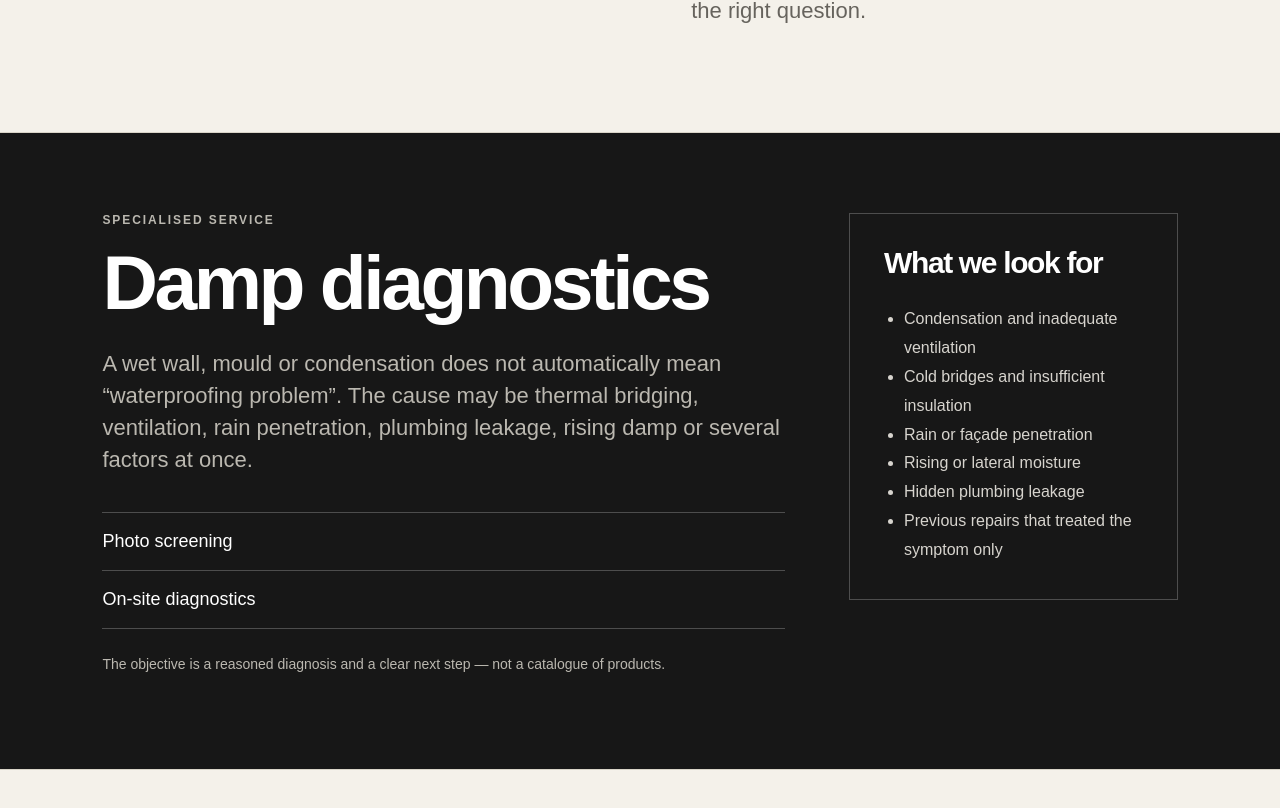
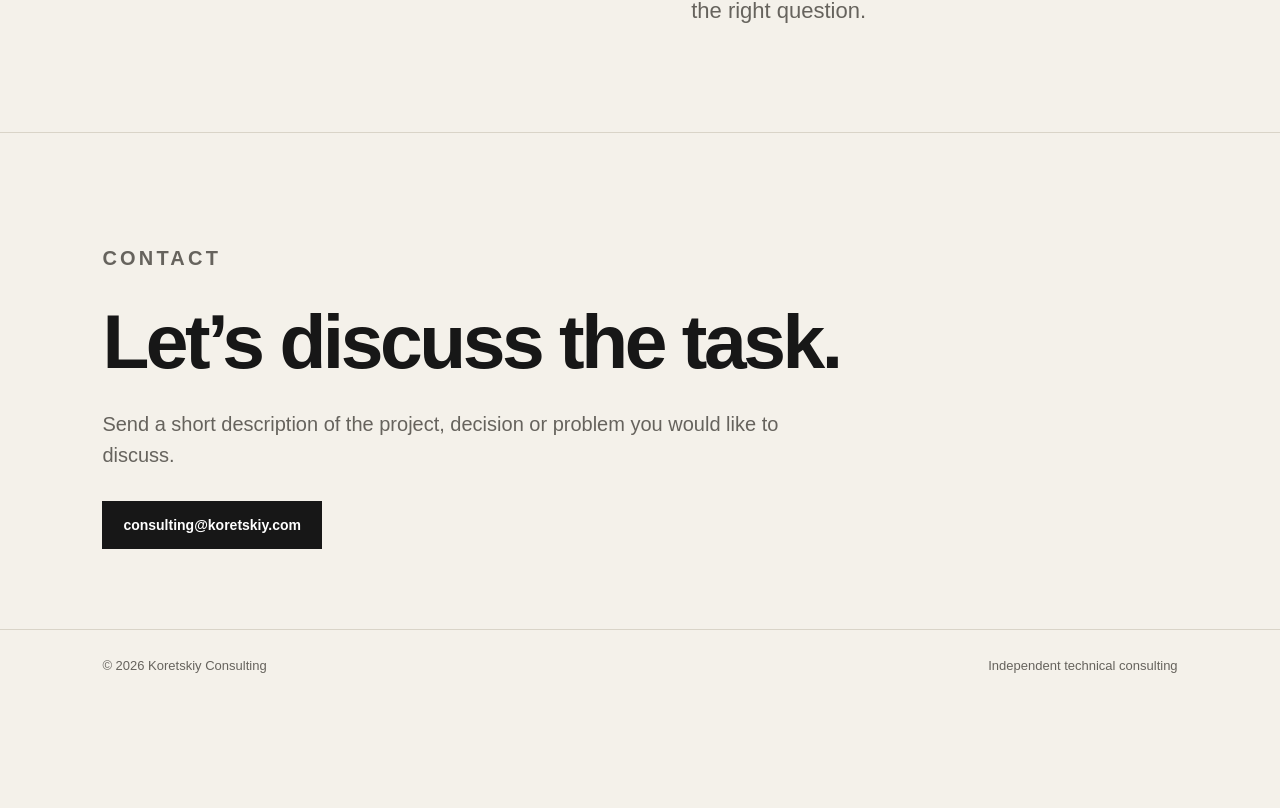
Before and after one commit to oikua66/damp-diagnostics, a Next.js app: page /en in a window 1280 px wide. Shown: the part 1970-2778 px from the top of the page. After the commit the page ends 2671 px from the top, so only its background shows below. Built offline with nearby package versions, Linux system fonts and the light colour scheme.

Commit message:
Separate damp diagnostics from consulting homepage

```diff
--- a/app/[lang]/page.tsx
+++ b/app/[lang]/page.tsx
@@ -2,6 +2,25 @@ import { notFound } from 'next/navigation';
 import { copy, languageNames, languages, type Lang } from '../../lib/translations';
 
 type Props = { params: Promise<{ lang: string }> };
+
+const contactCopy: Record<Lang, { title: string; text: string }> = {
+  en: {
+    title: 'Let’s discuss the task.',
+    text: 'Send a short description of the project, decision or problem you would like to discuss.',
+  },
+  ru: {
+    title: 'Давайте обсудим задачу.',
+    text: 'Пришлите короткое описание проекта, решения или проблемы, которую вы хотите обсудить.',
+  },
+  uk: {
+    title: 'Давайте обговоримо задачу.',
+    text: 'Надішліть короткий опис проєкту, рішення або проблеми, яку ви хочете обговорити.',
+  },
+  sr: {
+    title: 'Hajde da razgovaramo o zadatku.',
+    text: 'Pošaljite kratak opis projekta, odluke ili problema o kojem želite da razgovaramo.',
+  },
+};
 
 export function generateStaticParams() {
   return languages.map((lang) => ({ lang }));
@@ -12,6 +31,7 @@ export default async function LocalizedHome({ params }: Props) {
   if (!languages.includes(rawLang as Lang)) notFound();
   const lang = rawLang as Lang;
   const t = copy[lang];
+  const contact = contactCopy[lang];
 
   return (
     <main>
@@ -24,7 +44,7 @@ export default async function LocalizedHome({ params }: Props) {
           <nav>
             <a href={`/${lang}#services`}>{t.nav.services}</a>
             <a href={`/${lang}#approach`}>{t.nav.approach}</a>
-            <a href={`/${lang}#damp`}>{t.nav.damp}</a>
+            <a href={`/${lang}/damp-diagnostics`}>{t.nav.damp}</a>
             <a href={`/${lang}#contact`}>{t.nav.contact}</a>
           </nav>
           <div className="language-switcher" aria-label="Language selector">
@@ -43,7 +63,6 @@ export default async function LocalizedHome({ params }: Props) {
         <p className="lead">{t.lead}</p>
         <div className="hero-actions">
           <a className="button button-dark" href="#contact">{t.discuss}</a>
-          <a className="button button-light" href="#damp">{t.dampButton}</a>
         </div>
       </section>
 
@@ -74,27 +93,10 @@ export default async function LocalizedHome({ params }: Props) {
         </div>
       </section>
 
-      <section className="section damp" id="damp">
-        <div className="damp-copy">
-          <p className="eyebrow">{t.dampEyebrow}</p>
-          <h2>{t.dampTitle}</h2>
-          <p className="lead-small">{t.dampLead}</p>
-          <div className="diagnostic-list">
-            <span>{t.photo}</span>
-            <span>{t.onsite}</span>
-          </div>
-          <p className="note">{t.dampNote}</p>
-        </div>
-        <div className="damp-panel">
-          <h3>{t.lookFor}</h3>
-          <ul>{t.issues.map((issue: string) => <li key={issue}>{issue}</li>)}</ul>
-        </div>
-      </section>
-
       <section className="section contact" id="contact">
         <p className="eyebrow">{t.contact}</p>
-        <h2>{t.contactTitle}</h2>
-        <p>{t.contactText}</p>
+        <h2>{contact.title}</h2>
+        <p>{contact.text}</p>
         <a className="button button-dark" href="mailto:consulting@koretskiy.com">consulting@koretskiy.com</a>
       </section>
 
```
